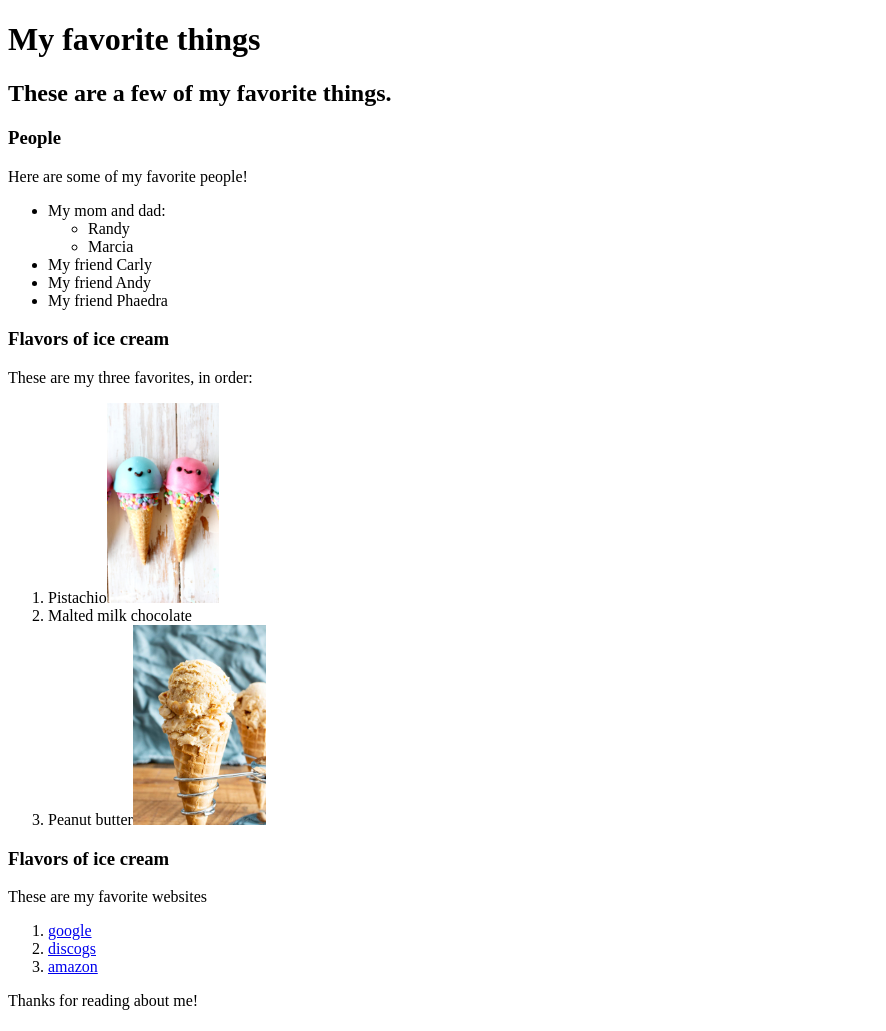
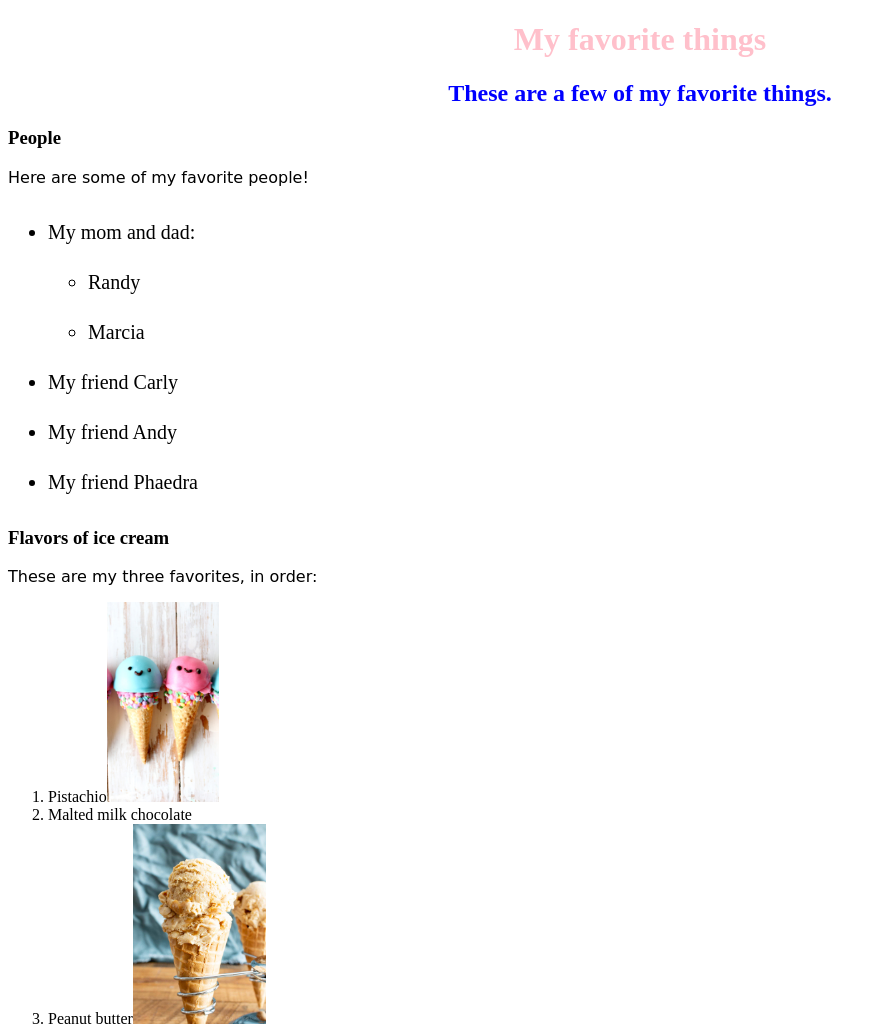
Before and after one commit to garrettrowley/My-first-webpage, a plain HTML site: page favoritethings.html in a window 1280 px wide. Shown: the top 1031 px of the page, without its empty margins (0-886 px from the left). Drawn offline with Linux system fonts and the light colour scheme.

Commit message:
added css styling

```diff
--- /dev/null
+++ b/css/styles.css
@@ -0,0 +1,17 @@
+h1 {
+  color: pink;
+  text-align: center;
+}
+h2 {
+  color: blue;
+  text-align: center;
+}
+
+p {
+  font-family: cursive;
+}
+
+ul {
+  font-size: 20px;
+  line-height: 50px;
+}
--- a/favoritethings.html
+++ b/favoritethings.html
@@ -1,6 +1,7 @@
 <!DOCTYPE html>
 <html>
   <head>
+    <link href="css/styles.css" rel="stylesheet" type="text/css">
     <title> Garrett's favorite things</title>
   </head>
     <body>
```
Also changed, not shown: my-first-webpage.html (+1 -0 lines).
